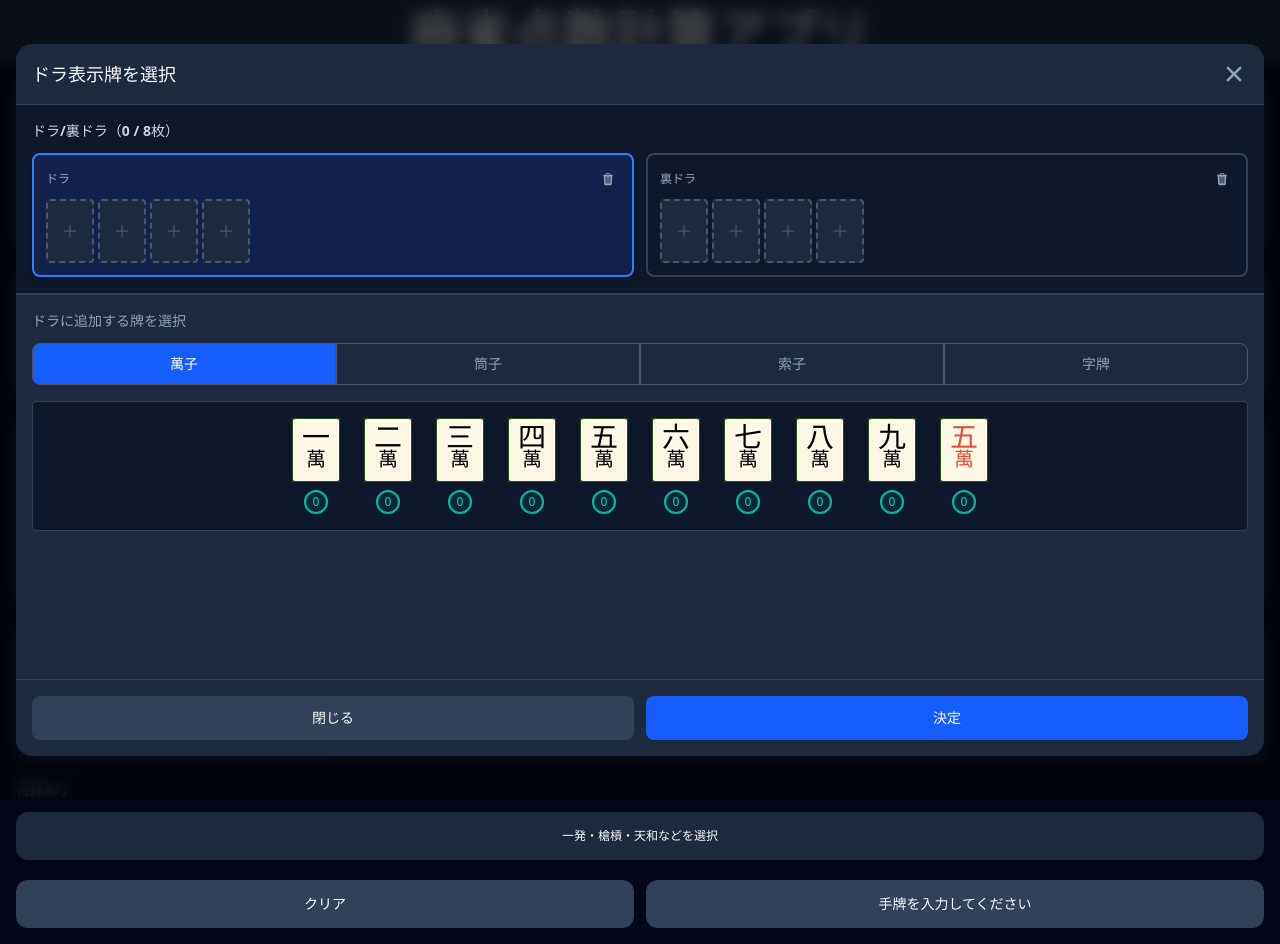
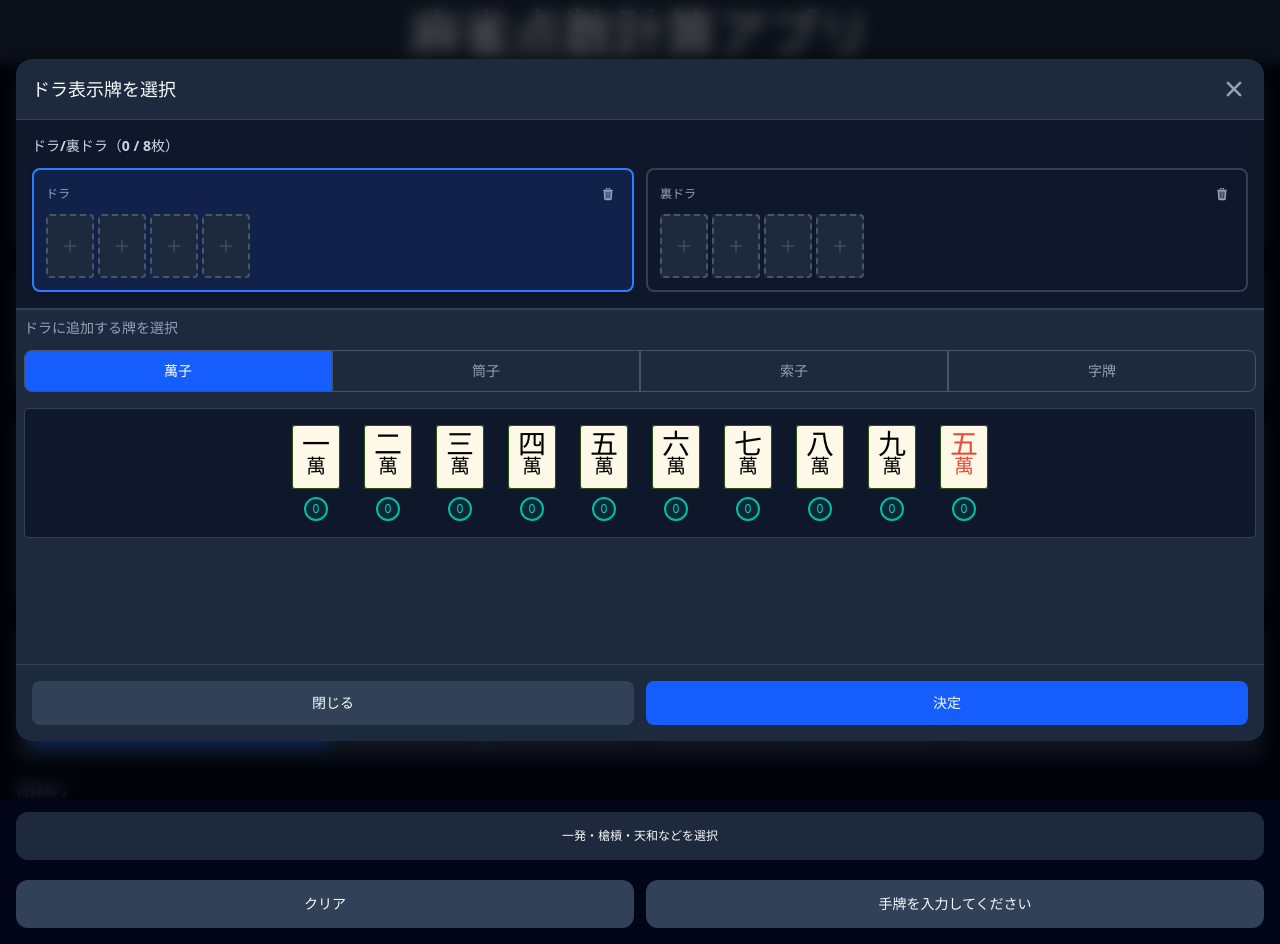
Before and after one commit to ryomeblog/mahjong-calculator-web, a React (Vite) app: page / in a window 1280 px wide. Both pictures are taken after a click on the element "＋ タップして追加". Built offline with nearby package versions, Linux system fonts and the light colour scheme.

Commit message:
style: TileSelectModalの牌グリッドの高さとパディングを調整

```diff
--- a/src/components/tiles/TileSelectModal.tsx
+++ b/src/components/tiles/TileSelectModal.tsx
@@ -443,7 +443,7 @@ export function TileSelectModal({
           </div>
 
           {/* 牌グリッド */}
-          <div className="h-[385px] min-h-[385px] overflow-y-auto border-t border-slate-700 p-4">
+          <div className="h-[355px] min-h-[355px] overflow-y-auto border-t border-slate-700 p-2">
             {(isHandMode || isDoraMode) && selectedSlotIndex !== null && (
               <p className="mb-3 text-sm text-slate-400">
                 {slots[selectedSlotIndex].label}に追加する牌を選択
```
